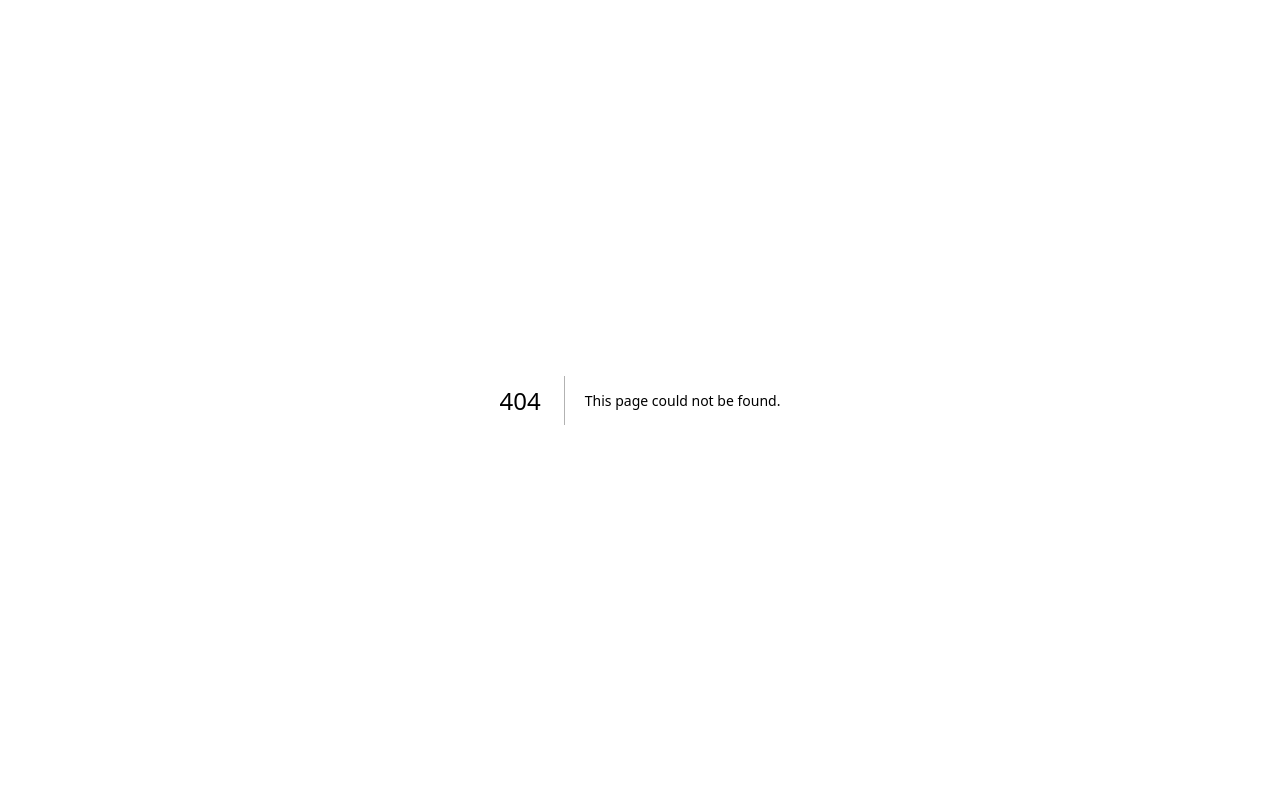
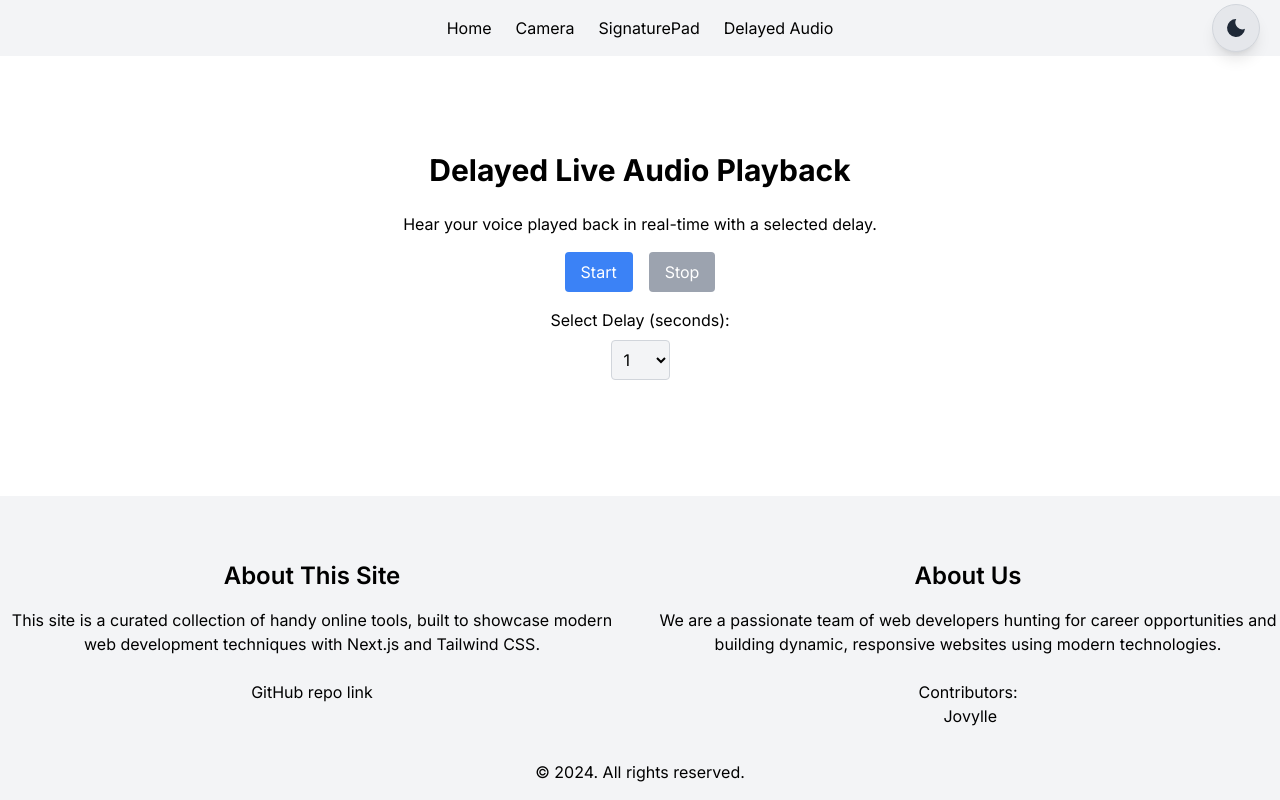
Before and after one commit to jovylle/wanabusful, a Next.js app: page /delayed-audio in a window 1280 px wide. Before the commit this address had no page. Built offline with nearby package versions, Linux system fonts and the light colour scheme.

Commit message:
New Delayed Audio playback Tool

```diff
--- /dev/null
+++ b/src/app/delayed-audio/page.js
@@ -0,0 +1,136 @@
+// src/app/delayed-audio/page.js
+"use client";
+
+import { useState, useRef, useEffect } from "react";
+import Layout from "@/components/Layout";
+
+export default function DelayedAudioPage () {
+  const [isPlaying, setIsPlaying] = useState(false);
+  const [delay, setDelay] = useState(1); // Default delay: 1 second
+  const audioContextRef = useRef(null);
+  const delayNodeRef = useRef(null);
+  const sourceNodeRef = useRef(null);
+  const streamRef = useRef(null);
+
+  // Start real-time delayed audio playback
+  const startPlayback = async () => {
+    try {
+      // Initialize AudioContext if not already done
+      if (!audioContextRef.current) {
+        audioContextRef.current = new (window.AudioContext || window.webkitAudioContext)();
+      }
+
+      // Get microphone stream
+      const stream = await navigator.mediaDevices.getUserMedia({ audio: true });
+      streamRef.current = stream;
+
+      // Create source node from the microphone stream
+      sourceNodeRef.current = audioContextRef.current.createMediaStreamSource(stream);
+
+      // Create delay node
+      delayNodeRef.current = audioContextRef.current.createDelay(60); // Max delay of 60 seconds
+      delayNodeRef.current.delayTime.value = delay; // Set initial delay
+
+      // Connect nodes: source -> delay -> output
+      sourceNodeRef.current.connect(delayNodeRef.current);
+      delayNodeRef.current.connect(audioContextRef.current.destination);
+
+      setIsPlaying(true);
+    } catch (error) {
+      console.error("Error starting playback:", error);
+      alert("Failed to access microphone. Please allow permission and try again.");
+    }
+  };
+
+  // Stop playback and clean up
+  const stopPlayback = () => {
+    if (audioContextRef.current) {
+      audioContextRef.current.close();
+      audioContextRef.current = null;
+    }
+    if (streamRef.current) {
+      streamRef.current.getTracks().forEach((track) => track.stop());
+      streamRef.current = null;
+    }
+    setIsPlaying(false);
+  };
+
+  // Update delay in real-time
+  useEffect(() => {
+    if (delayNodeRef.current) {
+      delayNodeRef.current.delayTime.value = delay;
+    }
+  }, [delay]);
+
+  // Handle delay selection
+  const handleDelayChange = (e) => {
+    setDelay(parseInt(e.target.value));
+  };
+
+  // Cleanup on unmount
+  useEffect(() => {
+    return () => {
+      stopPlayback(); // Ensure resources are released when component unmounts
+    };
+  }, []);
+
+  return (
+    <Layout>
+      <div className="container mx-auto px-4 py-8">
+        <h1 className="text-3xl font-bold mb-6">Delayed Live Audio Playback</h1>
+        <p className="mb-4 dark:text-gray-300">
+          Hear your voice played back in real-time with a selected delay.
+        </p>
+
+        {/* Controls */}
+        <div className="flex flex-col items-center space-y-4">
+          {/* Start/Stop Buttons */}
+          <div className="space-x-4">
+            <button
+              onClick={startPlayback}
+              disabled={isPlaying}
+              className={`px-4 py-2 rounded text-white ${isPlaying ? "bg-gray-400" : "bg-blue-500 hover:bg-blue-600"
+                } transition`}
+            >
+              Start
+            </button>
+            <button
+              onClick={stopPlayback}
+              disabled={!isPlaying}
+              className={`px-4 py-2 rounded text-white ${!isPlaying ? "bg-gray-400" : "bg-red-500 hover:bg-red-600"
+                } transition`}
+            >
+              Stop
+            </button>
+          </div>
+
+          {/* Delay Selection */}
+          <div className="flex flex-col items-center">
+            <label htmlFor="delay" className="mb-2 dark:text-gray-300">
+              Select Delay (seconds):
+            </label>
+            <select
+              id="delay"
+              value={delay}
+              onChange={handleDelayChange}
+              className="p-2 rounded bg-gray-100 dark:bg-gray-700 dark:text-white border border-gray-300 dark:border-gray-600"
+            >
+              {[1, 3, 5, 10, 30, 60].map((sec) => (
+                <option key={sec} value={sec}>
+                  {sec}
+                </option>
+              ))}
+            </select>
+          </div>
+
+          {/* Feedback */}
+          {isPlaying && (
+            <p className="text-green-500 mt-4 animate-pulse">
+              Listening and playing back with {delay}-second delay...
+            </p>
+          )}
+        </div>
+      </div>
+    </Layout>
+  );
+}
--- a/src/app/page.js
+++ b/src/app/page.js
@@ -1,11 +1,11 @@
-// filepath: /c:/Users/me/fore/lab/wanabusful/src/app/page.js
-import Link from 'next/link';
-import Layout from '../components/Layout';
+// src/app/page.js
+import Link from "next/link";
+import Layout from "../components/Layout";
 
 export default function Home () {
   return (
     <Layout>
-      <div className="container mx-auto h-full px-4 py-8 ">
+      <div className="container mx-auto h-full px-4 py-8">
         {/* Hero Section */}
         <section className="mb-12">
           <h1 className="text-4xl font-bold text-center mb-8">
@@ -24,6 +24,12 @@ export default function Home () {
             >
               Signature Pad
             </Link>
+            <Link
+              href="/delayed-audio"
+              className="bg-purple-500 text-white px-4 py-2 rounded hover:bg-purple-600 transition"
+            >
+              Delayed Audio
+            </Link>
           </div>
         </section>
       </div>
--- a/src/components/Header.js
+++ b/src/components/Header.js
@@ -1,7 +1,7 @@
 // src/components/Header.js
-import Link from 'next/link';
+import Link from "next/link";
 
-export default function Header () {
+export default function Header() {
   return (
     <header className="bg-gray-100 dark:bg-gray-900 dark:text-white py-4">
       <nav className="container mx-auto flex justify-center space-x-6">
@@ -14,6 +14,9 @@ export default function Header () {
         <Link href="/signature" className="hover:text-gray-300">
           SignaturePad
         </Link>
+        <Link href="/delayed-audio" className="hover:text-gray-300">
+          Delayed Audio
+        </Link>
       </nav>
     </header>
   );
```
